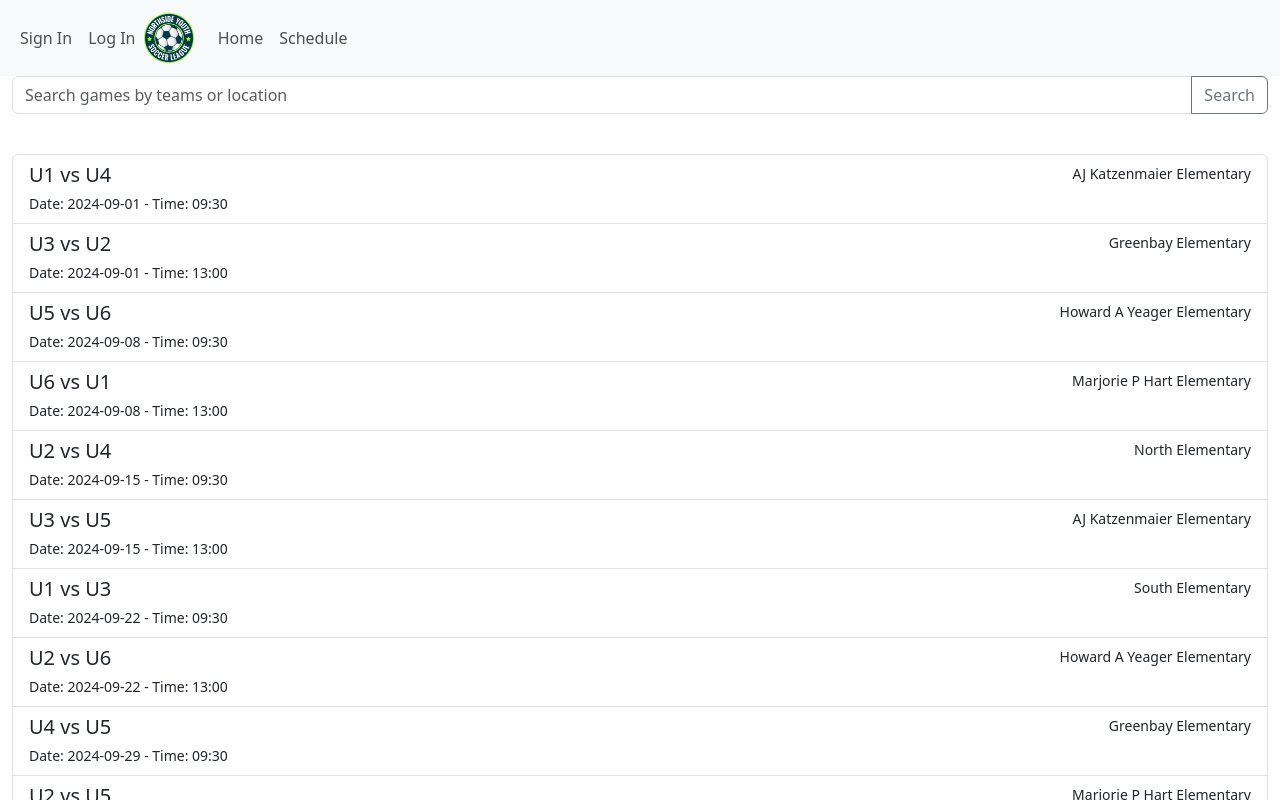
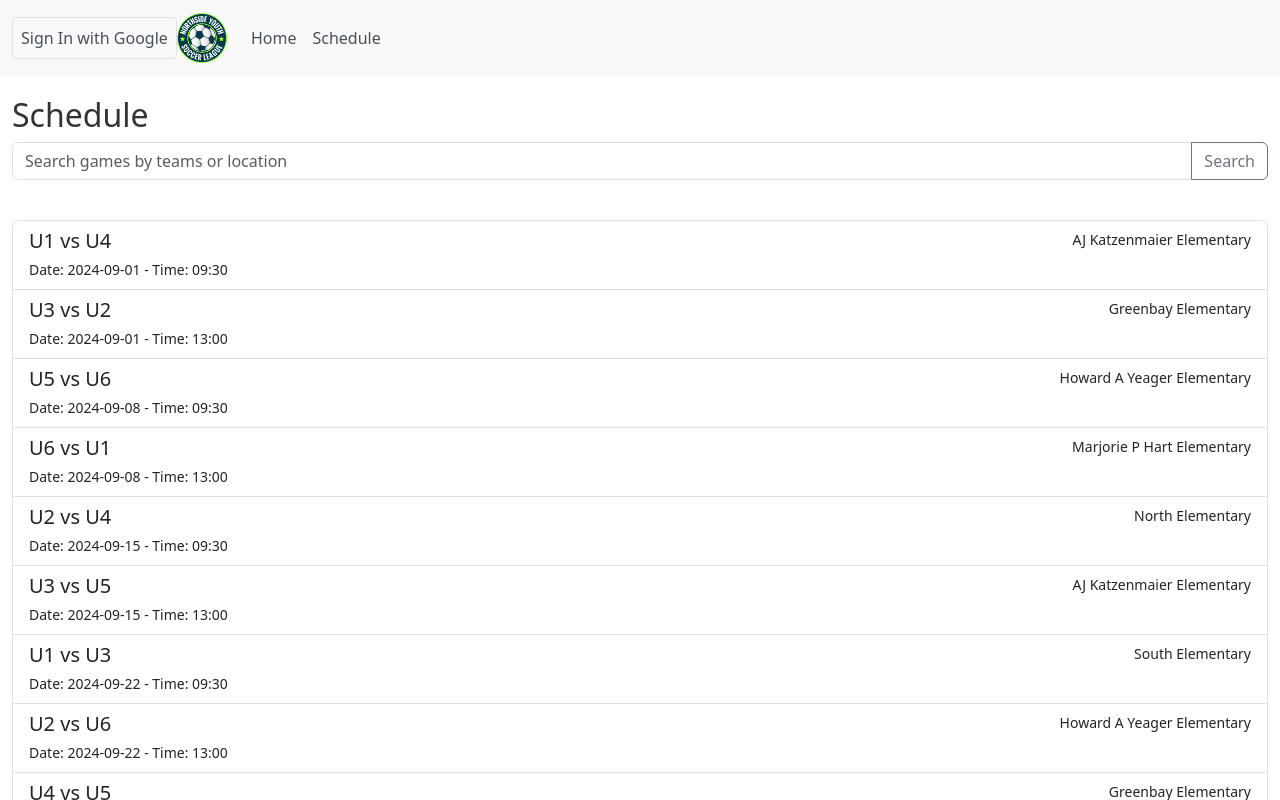
Before and after one commit to luiscasanovas/NYSL, a React (Create React App) app: page /games in a window 1280 px wide. Shown: the top 800 px of the page. Built offline with nearby package versions, Linux system fonts and the light colour scheme; no server answers.

Commit message:
add Sign in and authentication

```diff
--- a/package.json
+++ b/package.json
@@ -7,9 +7,11 @@
     "@testing-library/react": "^13.4.0",
     "@testing-library/user-event": "^13.5.0",
     "bootstrap": "^5.3.3",
+    "firebase": "^10.12.2",
     "react": "^18.3.1",
     "react-bootstrap": "^2.10.2",
     "react-dom": "^18.3.1",
+    "react-firebase-hooks": "^5.1.1",
     "react-router-dom": "^6.23.1",
     "react-scripts": "5.0.1",
     "web-vitals": "^2.1.4",
--- a/src/App.css
+++ b/src/App.css
@@ -26,6 +26,15 @@
 
 .App-link {
   color: #61dafb;
+}
+
+h2 {
+  margin-top: 20px;
+  color: #333;
+}
+
+.ListGroup {
+  margin-bottom: 20px;
 }
 .table td, .table th {
   white-space: nowrap;
@@ -85,3 +94,16 @@
   color: #5a6268 !important;
   text-decoration: none !important;
 }
+.btn-custom {
+    background-color: #f8f9fa;
+    color: black;
+    border-radius: 0.25rem;
+    border: 1px solid #dee2e6;
+    transition: background-color 0.3s ease;
+}
+
+.btn-custom:hover, .btn-custom:focus {
+    background-color: #e2e6ea;
+    outline: none;
+    box-shadow: none;
+}
--- a/src/components/Home.jsx
+++ b/src/components/Home.jsx
@@ -1,5 +1,5 @@
 import React from 'react';
-import { Container, Row, Col, Table } from 'react-bootstrap';
+import { Container, Row, Col, ListGroup } from 'react-bootstrap';
 
 const Home = () => {
   return (
@@ -7,31 +7,13 @@ const Home = () => {
       <Row>
         <Col>
           <h2>Upcoming Events</h2>
-          <Table striped bordered>
-            <thead>
-              <tr>
-                <th>Date</th>
-                <th>Event</th>
-              </tr>
-            </thead>
-            <tbody>
-              <tr>
-                <td>August 4</td>
-                <td>NYSL Fundraiser</td>
-              </tr>
-              <tr>
-                <td>August 16</td>
-                <td>Season Kick-off: Meet the Teams</td>
-              </tr>
-              <tr>
-                <td>September 1</td>
-                <td>First Game of the Season</td>
-              </tr>
-            </tbody>
-          </Table>
+          <ListGroup>
+            <ListGroup.Item>August 4 - NYSL Fundraiser</ListGroup.Item>
+            <ListGroup.Item>August 16 - Season Kick-off: Meet the Teams</ListGroup.Item>
+            <ListGroup.Item>September 1 - First Game of the Season</ListGroup.Item>
+          </ListGroup>
           <h2>Contact Information</h2>
           <p>Please email us at <a href="mailto:nysl@chisoccer.org">nysl@chisoccer.org</a></p>
-          <p>We will reply to your email as soon as we can.</p>
         </Col>
       </Row>
     </Container>
--- a/src/components/Navigation.jsx
+++ b/src/components/Navigation.jsx
@@ -1,18 +1,30 @@
 import React from 'react';
 import { NavLink } from 'react-router-dom';
-import { Navbar, Nav, Container } from 'react-bootstrap';
+import { Navbar, Nav, Container, Button } from 'react-bootstrap';
 import 'bootstrap/dist/css/bootstrap.min.css';
 import '../App.css';
 import logo from '../nysl_logo.png';
+import { useAuthState } from 'react-firebase-hooks/auth';
+import { auth, signInWithGoogle, signOutUser } from '../firebase';
+
 const Navigation = () => {
+  const [user, loading, error] = useAuthState(auth);
+
   return (
     <Navbar bg="light" expand="lg">
       <Container fluid>
         <Navbar.Toggle aria-controls="basic-navbar-nav" />
 
         <Nav className="mx-auto">
-          <NavLink to="/signin" className="nav-link">Sign In</NavLink>
-          <NavLink to="/login" className="nav-link">Log In</NavLink>
+          {user ? (
+            <Button className="btn-custom nav-link" onClick={signOutUser}>
+              Sign Out
+            </Button>
+          ) : (
+            <Button className="btn-custom nav-link" onClick={signInWithGoogle}>
+              Sign In with Google
+            </Button>
+          )}
         </Nav>
 
         <Navbar.Brand className="ms-auto" as={NavLink} to="/">
--- a/src/components/Schedule.jsx
+++ b/src/components/Schedule.jsx
@@ -25,6 +25,7 @@ const Schedule = () => {
         <Container fluid>
             <Row className="mb-4">
                 <Col>
+                    <h2>Schedule</h2>
                     <InputGroup className="mb-3">
                         <Form.Control
                             placeholder="Search games by teams or location"
--- /dev/null
+++ b/src/firebase.js
@@ -0,0 +1,31 @@
+// Import the functions you need from the SDKs you need
+import { initializeApp } from "firebase/app";
+import { getAnalytics } from "firebase/analytics";
+import { getAuth, GoogleAuthProvider, signInWithPopup, signOut } from "firebase/auth";
+// TODO: Add SDKs for Firebase products that you want to use
+// https://firebase.google.com/docs/web/setup#available-libraries
+
+// Your web app's Firebase configuration
+// For Firebase JS SDK v7.20.0 and later, measurementId is optional
+const firebaseConfig = {
+  apiKey: "AIzaSyDrGCuGm7MSUJ_a388ZL6AecAjKIFICz_s",
+  authDomain: "nysl-6fd68.firebaseapp.com",
+  projectId: "nysl-6fd68",
+  storageBucket: "nysl-6fd68.appspot.com",
+  messagingSenderId: "327562731417",
+  appId: "1:327562731417:web:9ce966d723d3ec4cc2fd08",
+  measurementId: "G-54EE9YS6H6"
+};
+
+// Initialize Firebase
+const app = initializeApp(firebaseConfig);
+const analytics = getAnalytics(app);
+const auth = getAuth(app);
+const googleAuthProvider = new GoogleAuthProvider();
+const signInWithGoogle = () => {
+    return signInWithPopup(auth, googleAuthProvider);
+};
+const signOutUser = () => {
+  return signOut(auth);
+};
+export { auth, signInWithGoogle, signOutUser, analytics };
```
Also changed, not shown: flow_diagram.PNG (added), 1 other file (tests, documents, lock files or other folders).
